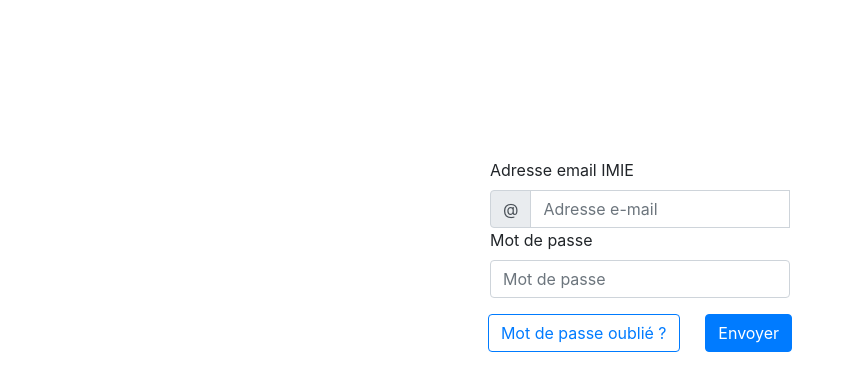
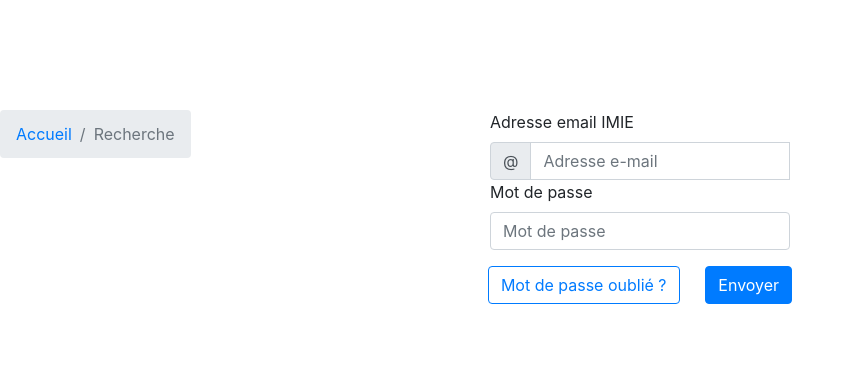
Before and after one commit to imiebook/bookimie-ui, a PHP site: page /templates/index.php in a window 1280 px wide. Shown: the part 82-473 px from the top of the page, without its empty margins (0-855 px from the left). Run offline with PHP 8.4, Linux system fonts and the light colour scheme; some libraries are stand-ins or nearby versions.

Commit message:
add style

```diff
--- a/src/assets/css/style.css
+++ b/src/assets/css/style.css
@@ -5,23 +5,28 @@
 .navbar img{
 	height: 70px;
 }
+
 /*END OF NAVBAR*/
+
+/*BREADCRUMB*/
+#breadcrumb, .navbar{
+	position: fixed;
+}
+#breadcrumb{
+	margin-bottom: 20px;
+}
 
 /*SIDEBAR*/
 #sidebar{
 	height: calc(100vh - 3rem)
 }
-.breadcrumb{
-	margin-bottom: 0px;
-}
+
 /*END OF SIDEBAR*/
 
 #pagination{
 	margin-bottom: 1rem;
 }
-main{
-		margin-top:70px;
-}
+
 /*mdp oublié*/
 #mdpoublie{
 	background-color: white;
@@ -31,3 +36,7 @@ main{
 .invalid-feedback-server{
 	display: none;;
 }
+/*SEARCH RESULT*/
+.searchResults{
+	margin-top: 200px;
+}
--- a/templates/header.php
+++ b/templates/header.php
@@ -19,7 +19,7 @@
   </head>
   <body>
       <header>
-          <nav class="navbar navbar-dark bg-primary fixed-top">
+          <nav id="navbar" class="navbar navbar-dark bg-primary fixed-top">
               <a class="navbar-brand" href="https://bookimie.fr">
                 <img src="/src/assets/img/logoIMIE.png" alt="Logo IMIE">
               </a>
```
Also changed, not shown: templates/recherche.php (+5 -5 lines).
